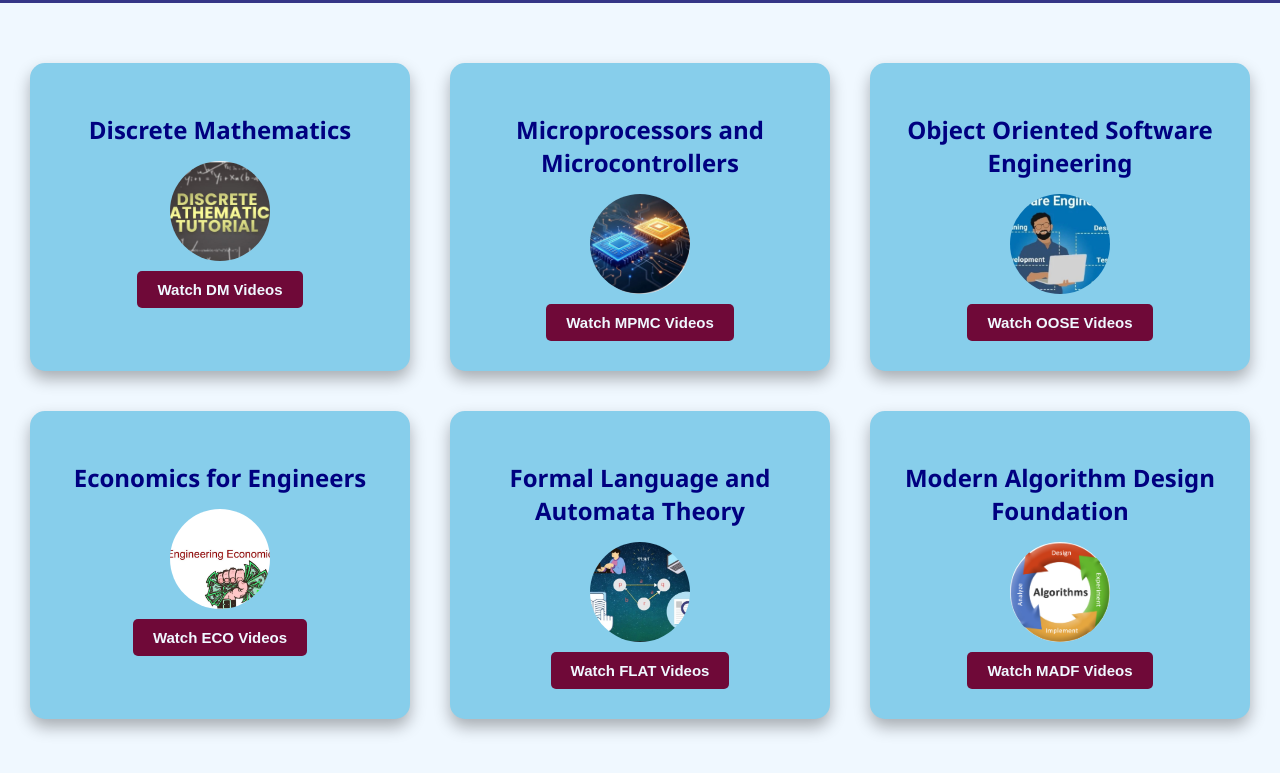
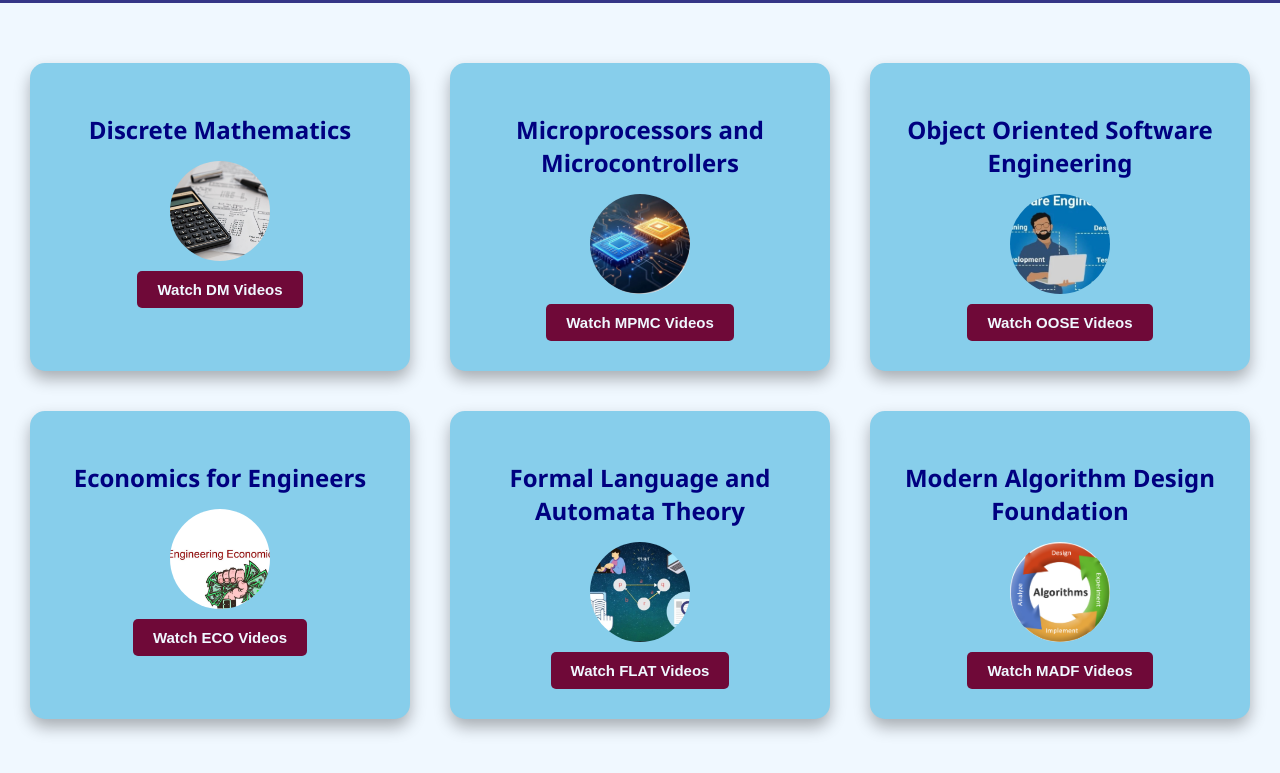
Before and after one commit to vaishnavi-parodkar/Vault-to-Learn, a website: page internalnotespage.html in a window 1280 px wide. Shown: the part 81-854 px from the top of the page. Drawn offline with Linux system fonts and the light colour scheme.

Commit message:
Updated internalnotespage.html, replaced Dm.png with Dm.jpg

```diff
--- a/internalnotespage.html
+++ b/internalnotespage.html
@@ -25,7 +25,7 @@
     <div class="main-container">
         <div class="subject-box">
             <h2>Discrete Mathematics</h2>
-            <img src="dm.png">
+            <img src="Dm.jpg">
             <button onclick="goToVideo('https://youtu.be/r8G6dxvBDmg?si=8_-EdfF0M5eeZxr-')">Watch DM Videos</button>
         </div>
 
```
Also changed, not shown: Dm.jpg (added), Dm.png (deleted).
